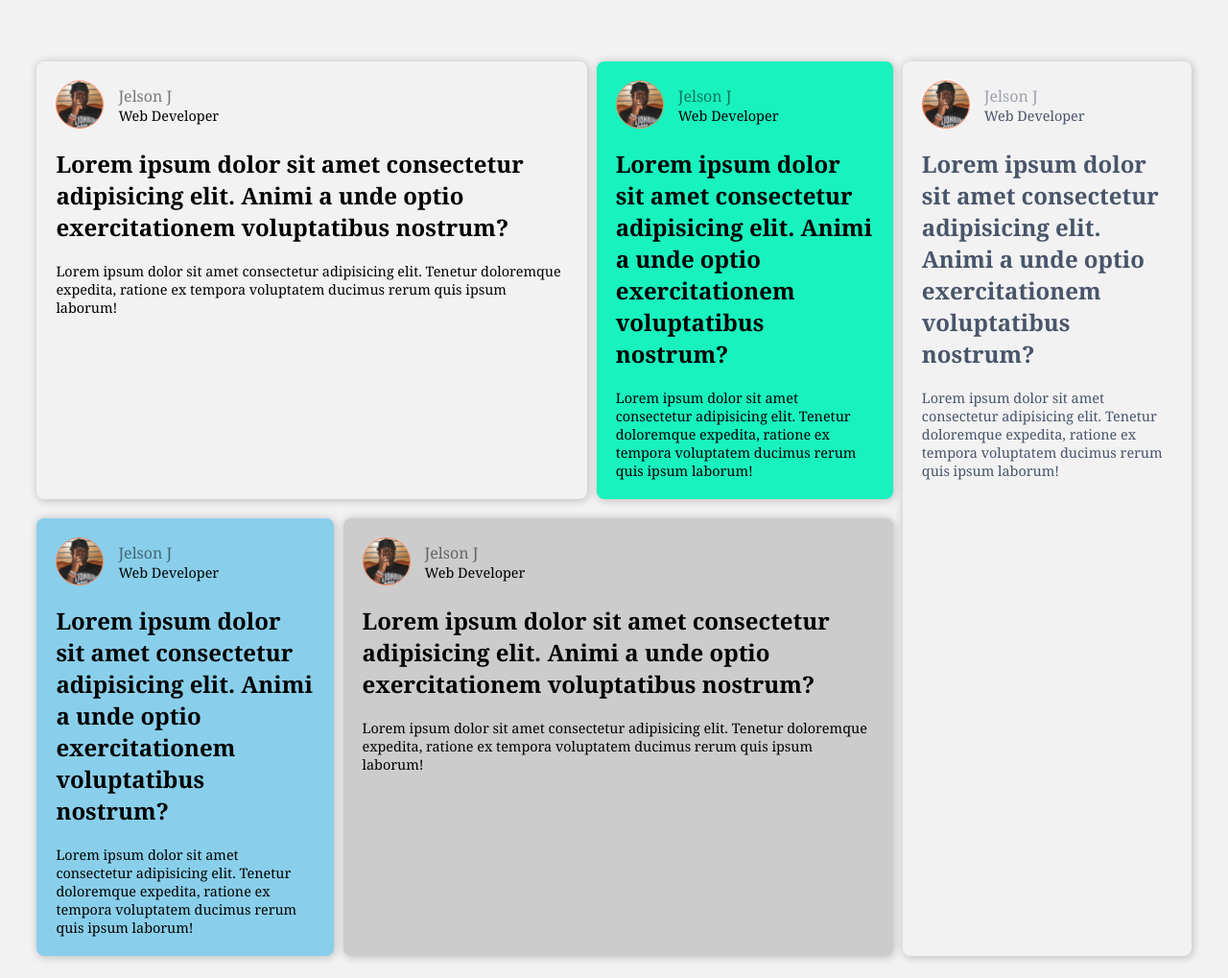
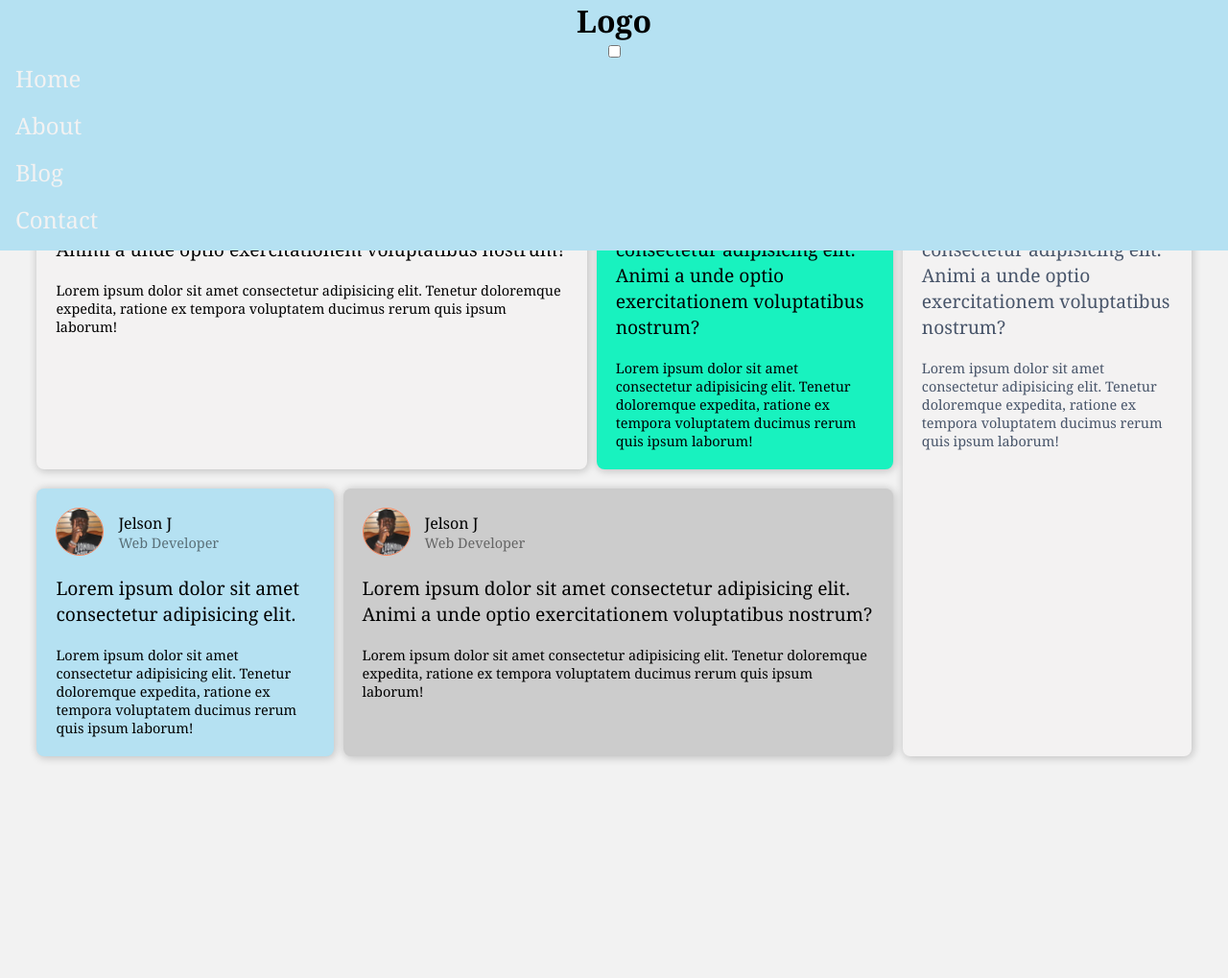
Before and after one commit to jelsonjay/microsoft-clone, a plain HTML site: page index.html in a window 1280 px wide. Shown: the whole page at 96% size. After the commit the page ends 872 px from the top, so only its background shows below. Drawn offline with Linux system fonts and the light colour scheme.

Commit message:
commit css added menu

```diff
--- a/css/master.css
+++ b/css/master.css
@@ -9,8 +9,8 @@
 	--clr-Green: hsl(166, 89%, 52%);
 	--clr-gray: hsl(0, 0%, 80%);
 	--clr-white: hsl(1, 5%, 95%);
-	--clr-blue: hsl(240, 45%, 62%);
-	--clr-skyblue: hsl(197, 71%, 73%);
+	--clr-blue: hsl(210, 45%, 72%);
+	--clr-skyblue: hsl(197, 71%, 83%);
 	--clr-font: #cfcfcf;
 	--clr-font-primary: #48556a;
 }
@@ -18,6 +18,41 @@ body {
 	font-family: Georgia, 'Times New Roman', Times, serif;
 	background-color: var(--clr-bg);
 }
+/*==========Navbar=============*/
+header {
+	background-color: var(--clr-skyblue);
+	text-align: center;
+	position: relative;
+	width: 100%;
+	z-index: 999;
+}
+nav {
+	position: absolute;
+	text-align: left;
+	top: 100%;
+	left: 0;
+	background-color: var(--clr-skyblue);
+	width: 100%;
+}
+nav ul {
+	margin: 0;
+	list-style: none;
+}
+nav li {
+	margin-bottom: 1em;
+	margin-left: 1em;
+}
+nav a {
+	color: var(--clr-white);
+	text-decoration: none;
+	font-size: 1.5rem;
+	text-transform: capitalize;
+}
+nav a:hover {
+	background-color: var(--clr-Orange);
+}
+
+/*==========Cards=============*/
 .container {
 	display: grid;
 	grid-template-columns: repeat();
@@ -25,7 +60,7 @@ body {
 	margin: 0 auto;
 	padding: 5% 3%;
 }
-/*==========Cards=============*/
+/*---------Cards------*/
 .card-1 {
 	background-color: var(--clr-white);
 }
@@ -69,16 +104,17 @@ body {
 	border: 1px solid var(--clr-Orange);
 }
 .content-text p {
-	opacity: 100%;
+	opacity: 50%;
 	font-size: 0.9rem;
 }
 .content .name-text {
-	opacity: 50%;
+	opacity: 100%;
 	font-size: 1rem;
 }
 .item h4 {
 	margin-bottom: 1.25rem;
-	font-size: 1.5rem;
+	font-size: 1.2rem;
+	font-weight: 500;
 }
 /*========Media Query=====*/
 @media (min-width: 576px) {
--- a/index.html
+++ b/index.html
@@ -9,8 +9,18 @@
 </head>
 <body>
 <header>
+<h1 class="logo">Logo</h1>
+<input type="checkbox" class="toggle-menu">
+<nav>
+<ul>
+<li><a href="">Home</a></li>
+<li><a href="">About</a></li>
+<li><a href="">Blog</a></li>
+<li><a href="">Contact</a></li>
+</ul>
+</nav>
+</header>
 
-</header>
 <div class="container">
 <div class="grid-left">
 <div id="top">
@@ -55,8 +65,7 @@
       <P>Web Developer</P>
     </div>
   </div>
-    <h4>Lorem ipsum dolor sit amet consectetur adipisicing elit.
-      Animi a unde optio exercitationem voluptatibus nostrum?</h4>
+    <h4>Lorem ipsum dolor sit amet consectetur adipisicing elit.</h4>
     <p>Lorem ipsum dolor sit amet consectetur adipisicing elit.
       Tenetur doloremque expedita, ratione ex tempora voluptatem
       ducimus rerum quis ipsum laborum!</p>
```
